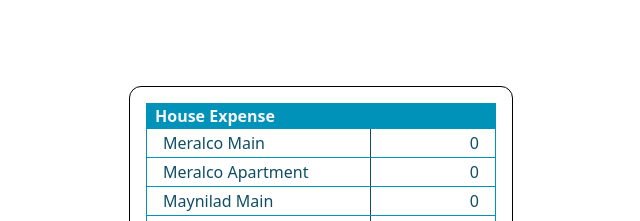
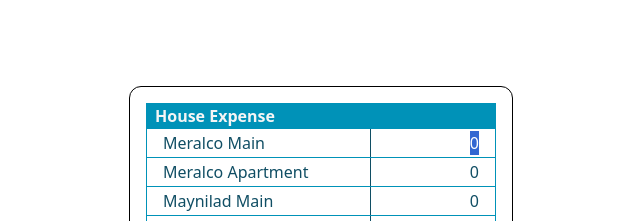
Before and after one commit to djkier/consolidated-dues-tracker, a React (Vite) app: page / in a window 1280 px wide. Shown: the top 221 px of the page, without its empty margins (319-959 px from the left). Built offline with nearby package versions, Linux system fonts and the light colour scheme.

Commit message:
focus on the first row input on first render

```diff
--- a/src/components/MainTable.jsx
+++ b/src/components/MainTable.jsx
@@ -22,7 +22,7 @@ const stateInitKeysAndValues = () => {
 
 export default function MainTable() {
     const [ inputValues, setInputValues ] = useState(stateInitKeysAndValues);
-    const [ availableCash, setAvailableCash ] = useState(0);
+    const [ availableCash, setAvailableCash ] = useState(0.00);
 
     const total = Object.values(inputValues).reduce((acc, curr) => acc + curr, 0)
     const difference = availableCash - total;
--- a/src/components/main-table-comps/InputComps.jsx
+++ b/src/components/main-table-comps/InputComps.jsx
@@ -5,7 +5,7 @@ function InputComponent({ value, name, onChange, readOnly }) {
         }
     }
     return (
-        <input value={value} onChange={onChange}  name={name} type="number" onFocus={handleZero} className="w-[6rem] text-right focus:outline-none" readOnly={readOnly} />
+        <input value={value} onChange={onChange}  name={name} type="number" onFocus={handleZero} className="w-[6rem] text-right focus:outline-none" readOnly={readOnly} autoFocus={name === "Meralco Main"}/>
     );
 }
 
```
